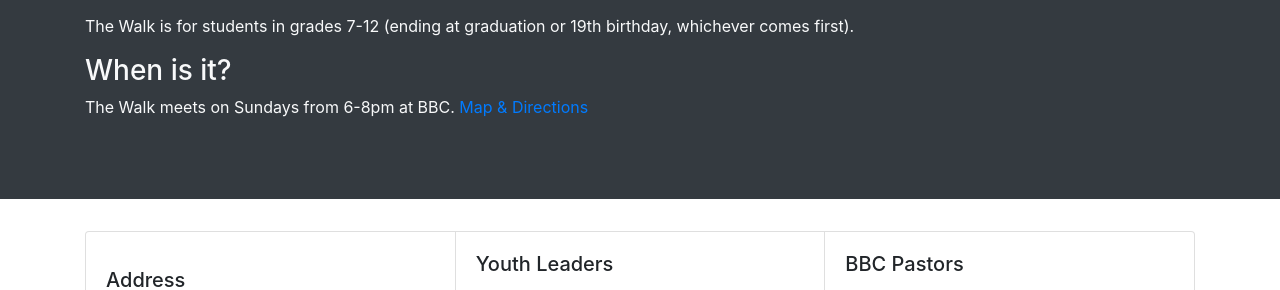
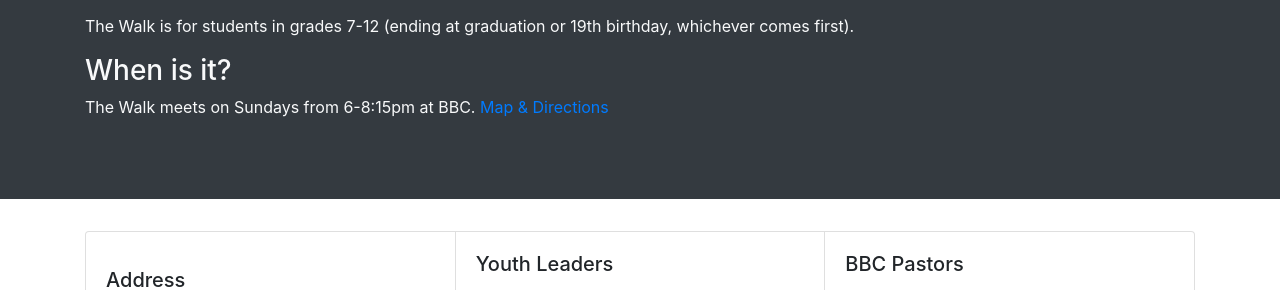
Before and after one commit to burlesonbiblechurch/bbcyouth, a Jekyll site: the page built from index.html, in a window 1280 px wide. Shown: the part 332-622 px from the top of the page. Built offline with Jekyll 4.4.1, drawn with Linux system fonts in a browser that asks for light colours; nearby versions of some CDN libraries.

Commit message:
Update index.html

```diff
--- a/index.html
+++ b/index.html
@@ -22,7 +22,7 @@ title: "Home"
 
     <h3>When is it?</h3>
 
-    <p>The Walk meets on Sundays from 6-8pm at BBC. <a href="/contact">Map & Directions</a></p>
+    <p>The Walk meets on Sundays from 6-8:15pm at BBC. <a href="/contact">Map & Directions</a></p>
   </div>
 </div>
 
```
